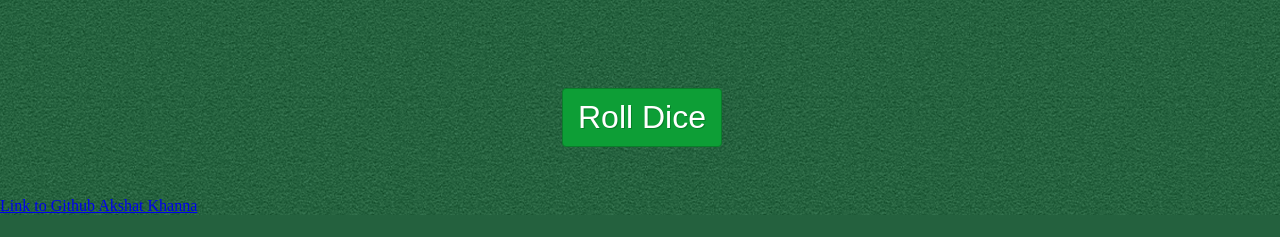
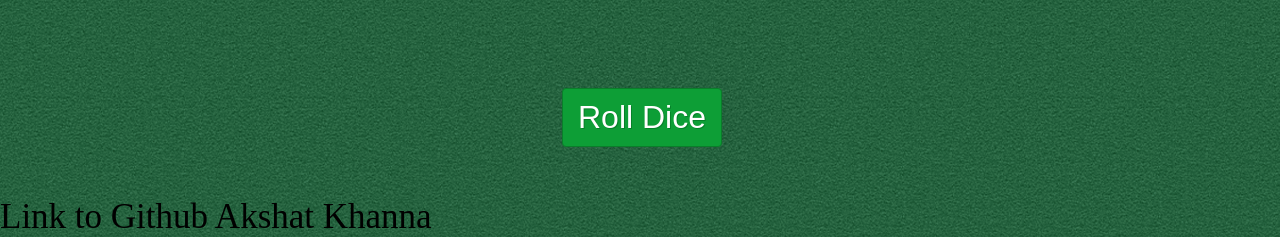
Before and after one commit to khannakshat7/Dice_Django, a Django app: page / in a window 1280 px wide. Shown: the part 603-840 px from the top of the page. Before the commit the page ends 818 px from the top, so only its background shows below. Run offline with Django 3.2, Linux system fonts and the light colour scheme; some libraries are stand-ins or nearby versions.

Commit message:
Update style.css

```diff
--- a/static/css/style.css
+++ b/static/css/style.css
@@ -8,7 +8,9 @@ body{
 	background:url('../img/pool_table.png') repeat;
 }
 a{
-	text-align="center";
+    text-decoration: none;
+    color: black;
+    font-size: 35px;
 }
 .expand{
 	display:inline-block;
```
